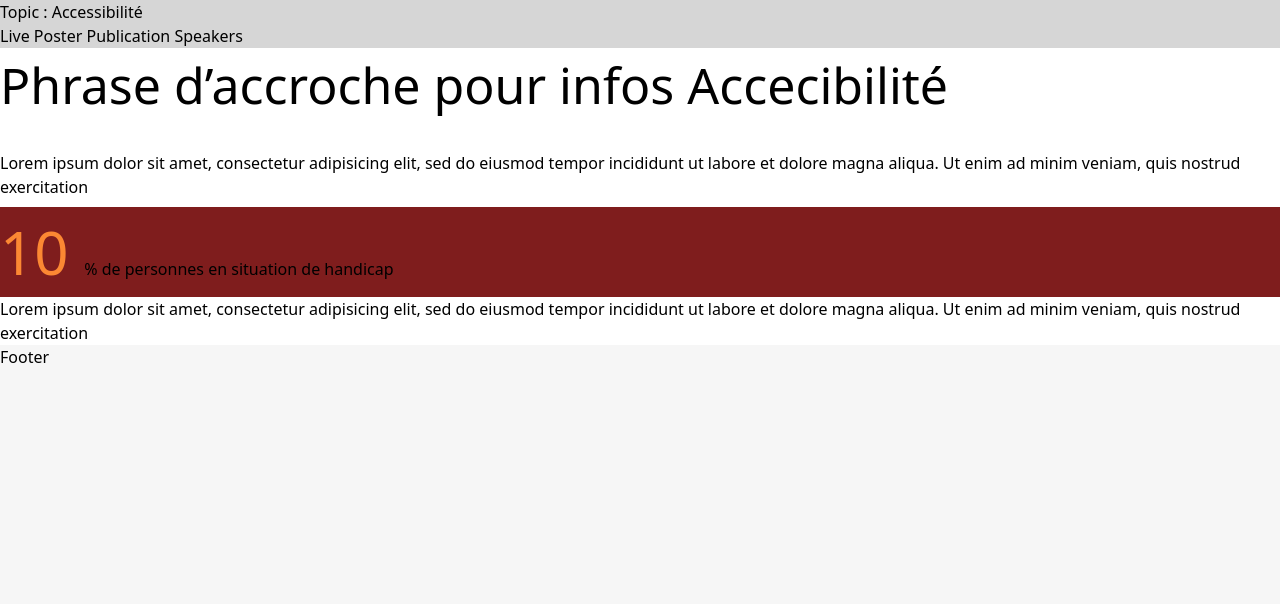
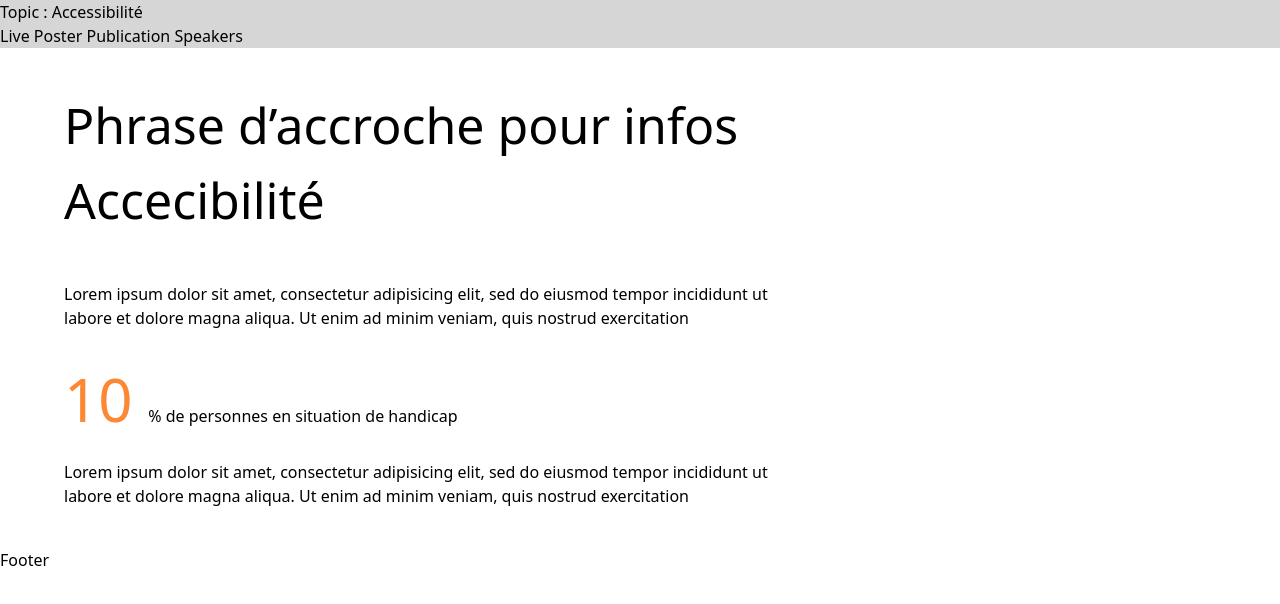
Before and after one commit to MatteoGauthier/mmi-colloque-2023, an Astro site: page /accessibility in a window 1280 px wide. Built offline with nearby package versions, Linux system fonts and the light colour scheme; Astro itself is replaced by a stand-in of ours.

Commit message:
Feat: page infos

```diff
--- a/src/layouts/Layout.astro
+++ b/src/layouts/Layout.astro
@@ -26,7 +26,7 @@ const { title } = Astro.props
   }
   html {
     font-family: system-ui, sans-serif;
-    background-color: #f6f6f6;
+    background-color: #ffffff;
   }
   code {
     font-family: Menlo, Monaco, Lucida Console, Liberation Mono, DejaVu Sans Mono, Bitstream Vera Sans Mono, Courier New,
--- a/src/layouts/TopicLayout.astro
+++ b/src/layouts/TopicLayout.astro
@@ -48,7 +48,7 @@ const { name, topic } = Astro.props
   }
   html {
     font-family: system-ui, sans-serif;
-    background-color: #f6f6f6;
+    background-color: #ffffff;
   }
   code {
     font-family: Menlo, Monaco, Lucida Console, Liberation Mono, DejaVu Sans Mono, Bitstream Vera Sans Mono, Courier New,
--- a/src/pages/[slug]/index.astro
+++ b/src/pages/[slug]/index.astro
@@ -12,11 +12,12 @@ const topic = Astro.props as CollectionEntry<"topic">
 ---
 
 <TopicLayout name={topic.data.name} topic={topic.slug}>
+  <div class="flex flex-col ml-16 w-7/12 gap-4 m-10">
     <h1 class="text-title">{topic.data.information.title}</h1>
     <p class="mt-7 pb-2">
       {topic.data.information.firstContent}
     </p>
-  <div class="bg-red-900">
+    <div>
       <span class="text-[60px] text-accessibility">
         {topic.data.information.stats.value}
       </span>
@@ -25,4 +26,5 @@ const topic = Astro.props as CollectionEntry<"topic">
     <p>
       {topic.data.information.secondContent}
     </p>
+  </div>
 </TopicLayout>
```
Lines whose indentation alone changed are shown as unchanged.
